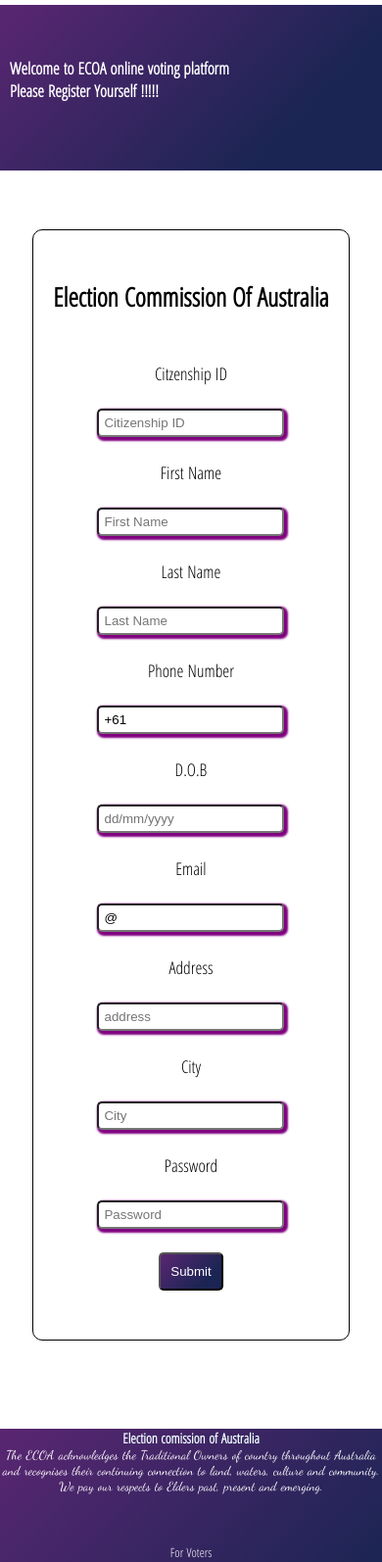
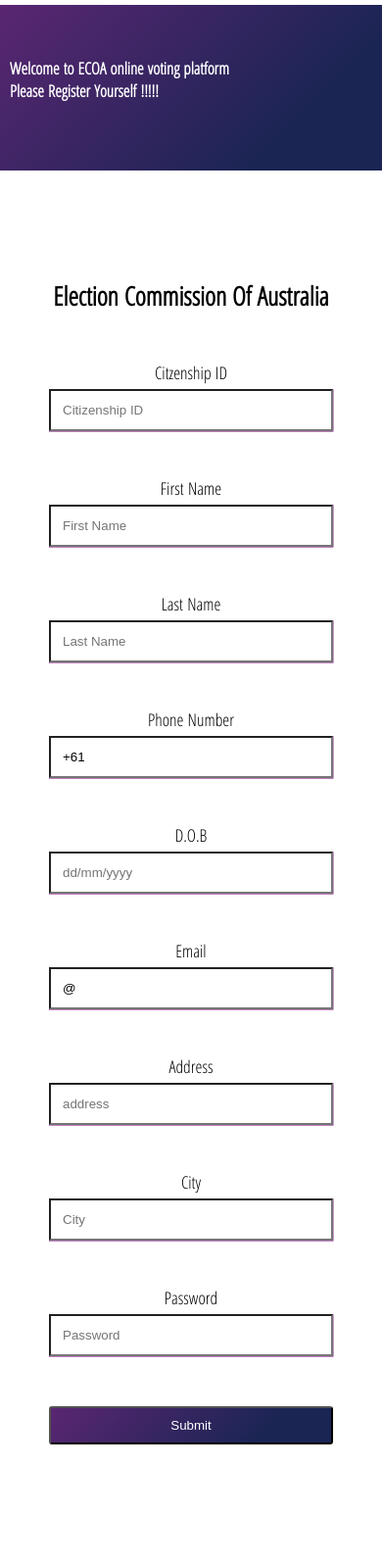
Before and after one commit to Capstone-Team-1/Source-code, a PHP site: page /HTML/register.html in a window 390 px wide. Shown: the part 58-1652 px from the top of the page at 98% size. Run offline with PHP 8.4, Linux system fonts and the light colour scheme.

Commit message:
css changes
forms

```diff
--- a/Capstone project/CSS/style.css
+++ b/Capstone project/CSS/style.css
@@ -104,7 +104,7 @@ transition : all 0.2s ease-in;
 .logo:hover{
 height: 60px;
 width: 60px;
-transition: all 0.4s ease;
+/* transition: all 0.4s ease;     */
 }
 /* padding were not getting synced on all screen sizes */
 /*The container that we specified our nav menu*/
@@ -171,7 +171,7 @@ font-family: 'Open Sans Condensed', sans-serif;
 }
 
 /*Ignore the image section*/
-.image{
+/* .image{
     flex:1;
 
 }
@@ -183,7 +183,7 @@ font-family: 'Open Sans Condensed', sans-serif;
 .image-three{
     width: 40px;
 height: -11110px;
-}
+} */
 
 
 .main-article{
@@ -214,11 +214,11 @@ display: flex;
 }
 
 .footer-link{
-    display: flex;
+display: flex;
  justify-content: space-around;
 
  margin-top: 30px;
-   padding: 10px;
+ padding: 10px;
    /* font-size: 1.9rem; */
 
 
@@ -234,12 +234,18 @@ display: flex;
 
 
 input{
+  width: 100%;
+  padding: 12px;
+  margin: 5px 0 22px 0;
+  display: inline-block;
+  box-shadow: 0.2px 0.4px 0.2px 0.2px purple ;
 
-   padding: 10px;
-
-    box-shadow: 0.2px 0.4px 0.2px 0.2px purple ;
 }
-
+input[type=text]:focus,
+input[type=password]:focus {
+    background-color: #ddd;
+    outline: none;
+}
 
 .button{
 
@@ -254,12 +260,12 @@ input{
    .section-form{
 
 
-  text-align: center;
 
 
-font-size: 1.1rem;
+
+font-size: 1.2rem;
+
  display: inline-block;
-    text-align: center;
 padding: 10px 40px;
 margin: 30px 300px;
 
@@ -271,12 +277,16 @@ background-size: cover;
 
   .button{
 padding: 15px 30px;
+border-radius: 3px;
+outline: none;
 background: linear-gradient(135deg, #5a2672 0%, #1b2554 75%);
 
 color: white;
 cursor: pointer;
 box-shadow: 0.1px 0.1px 0.1px 0.1px wheat;
   }
+
+
 /*setting the margin down to 50px below for better spacing*/
  @keyframes message {
 
@@ -336,8 +346,7 @@ top: 9px;}
 .section-form{
 
 
-  border: 1px solid black;
-  border-radius: 10px;
+
 margin: 60px 180px auto 180px;
 padding: 50px 20px;
 
@@ -370,13 +379,7 @@ padding: 50px 20px;
     height:8.3rem;
 
 }
-input{
 
-    border-radius: 5px;
-
-    padding: 5px;
-    box-shadow: 2px 2px 2px 2px purple;
-}
 
 .button{
     padding: 10px;
--- a/Capstone project/HTML/register.html
+++ b/Capstone project/HTML/register.html
@@ -41,7 +41,7 @@
         </div>
 
 <div class="section-form">
-<div class="login">
+
     <h2>Election Commission Of Australia </h2>
     <p id= "template"></p>
 
@@ -50,71 +50,62 @@
 <br>
 <br>
  <label for="cid"> Citzenship ID</label>
-<br>
-<br>
+
 <input type="placeholder" name="cid" id="cid" placeholder="Citizenship ID">
 <br>
 <br>
 
-    <label for="fname" >
+<label for="fname" >
    First Name
 </label>
-<br>
-<br>
+
 <input type="placeholder" name="fname" id="fname" placeholder="First Name">
 <br>
 <br>
 <label for="lname">
    Last Name
 </label>
-<br>
-<br>
+
 <input type="placeholder" name="lname" id="lname" placeholder="Last Name">
 <br>
 <br>
 <label for="phonenum">
  Phone Number
 </label>
-<br>
-<br>
+
 <input type="placeholder" name="phonenum" id="phonenum" placeholder="Phone Number" value="+61">
 <br>
 <br>
 <label for="Dateof">
    D.O.B
 </label>
-<br>
-<br>
+
 <input type="placeholder" name="Dateof" id="Dateof" placeholder="dd/mm/yyyy">
 <br>
 <br>
 <label for="cEmail">
  Email
 </label>
-<br>
-<br>
+
 <input type="placeholder" name="cEmail" id="cEmail" placeholder="Email" value="@">
 <br>
 <br>
 <label for="caddress">
    Address
 </label>
-<br>
-<br>
+
 <input type="placeholder" name="caddress" id="caddress" placeholder="address">
 <br>
 <br>
 <label for="city">
    City
 </label>
-<br>
-<br>
+
 <input type="placeholder" name="city" id="city" placeholder="City">
 <br>
 <br>
 <label for="pw">Password</label>
-<br>
-<br>
+
 <input type="password" name="pw" id="pw" placeholder="Password">
 <br>
 
@@ -129,12 +120,9 @@
 
 </form>
 
+</div>
 
 
-<div></div>
-
-</div>
-</div>
 <footer>
 
 <div class="footer-banner" >
```
